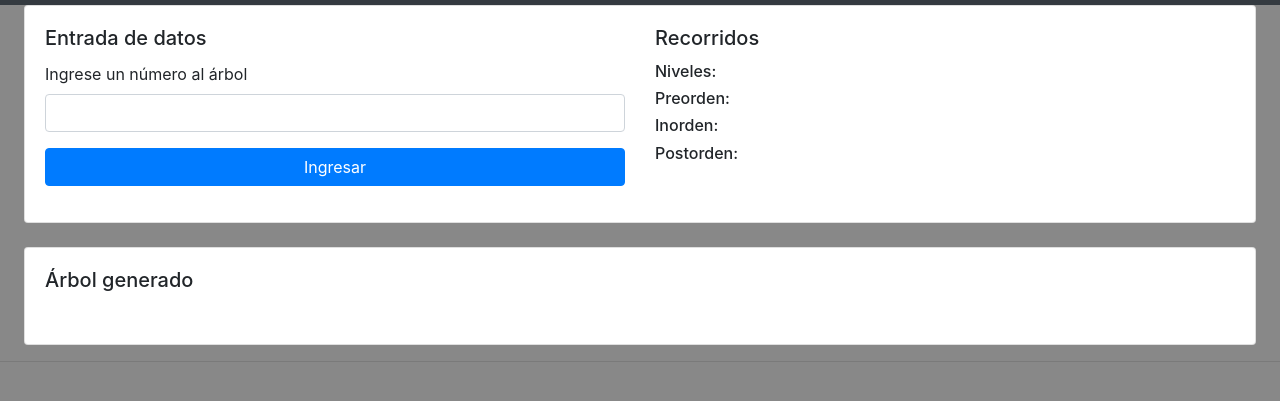
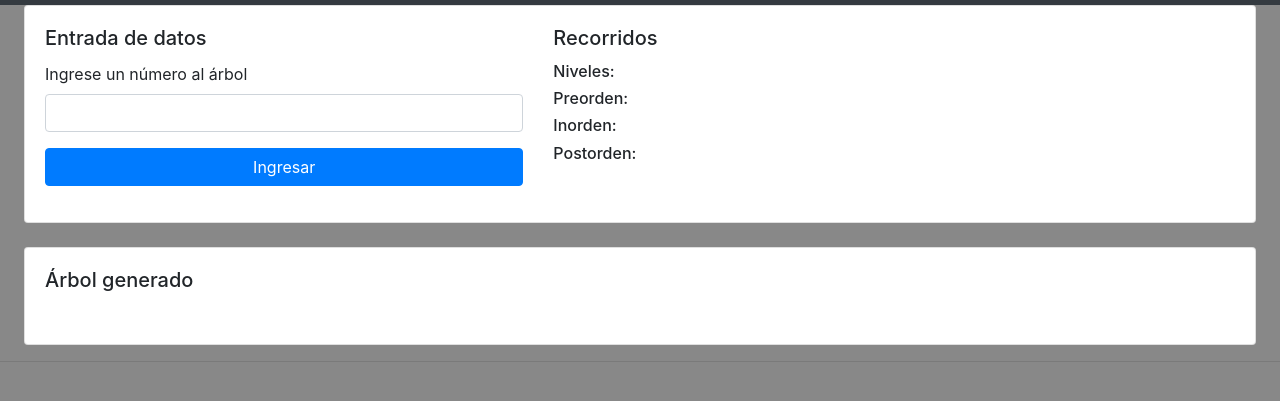
Before and after one commit to jagaleanov/ArbolDeBusqueda, a plain HTML site: page index.html in a window 1280 px wide. Shown: the part 43-444 px from the top of the page. Drawn offline with nearby package versions, Linux system fonts and the light colour scheme.

Commit message:
View commit

```diff
--- a/index.html
+++ b/index.html
@@ -20,7 +20,7 @@
                 <div class="card-body">
 
                     <div class="row">
-                        <div class="col-12 col-sm-12 col-md-6 col-lg-6 col-xl-6">
+                        <div class="col-12 col-sm-12 col-md-5 col-lg-5 col-xl-5">
                         <h5 class="card-title">Entrada de datos</h5>
                             <div class="form-group">
                                 <label for="numberTxt" >Ingrese un número al árbol</label>
@@ -31,7 +31,7 @@
                                 <input type="button" id="submitTree" class="btn btn-primary btn-block" value="Ingresar" onclick="addNode()">
                             </div>
                         </div>
-                        <div class="form-group col-12 col-sm-12 col-md-6 col-lg-6 col-xl-6">
+                        <div class="form-group col-12 col-sm-12 col-md-7 col-lg-7 col-xl-7">
                         <h5 class="card-title">Recorridos</h5>
                             <h6>Niveles:&nbsp;&nbsp;<span id="levelString"></span></h6>
                             <h6>Preorden:&nbsp;&nbsp;<span id="preOrdenString"></span></h6>
```
